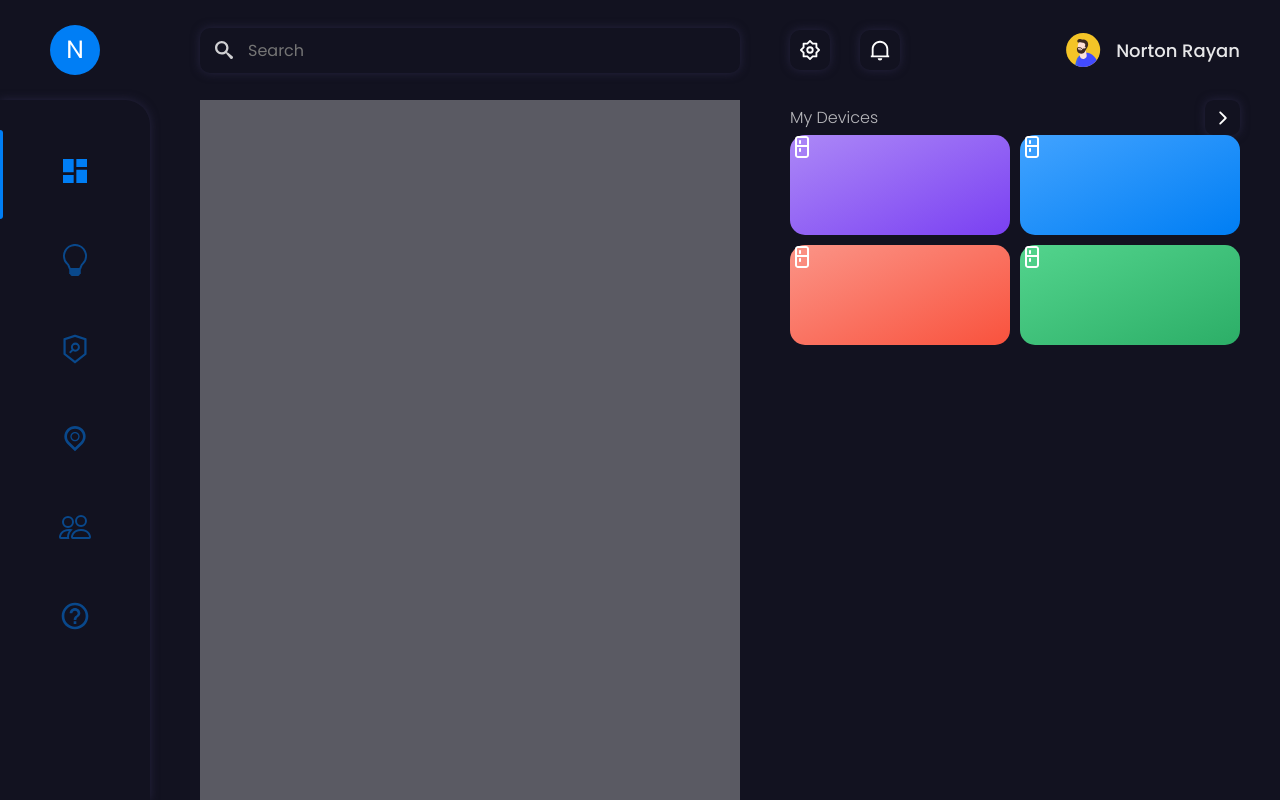
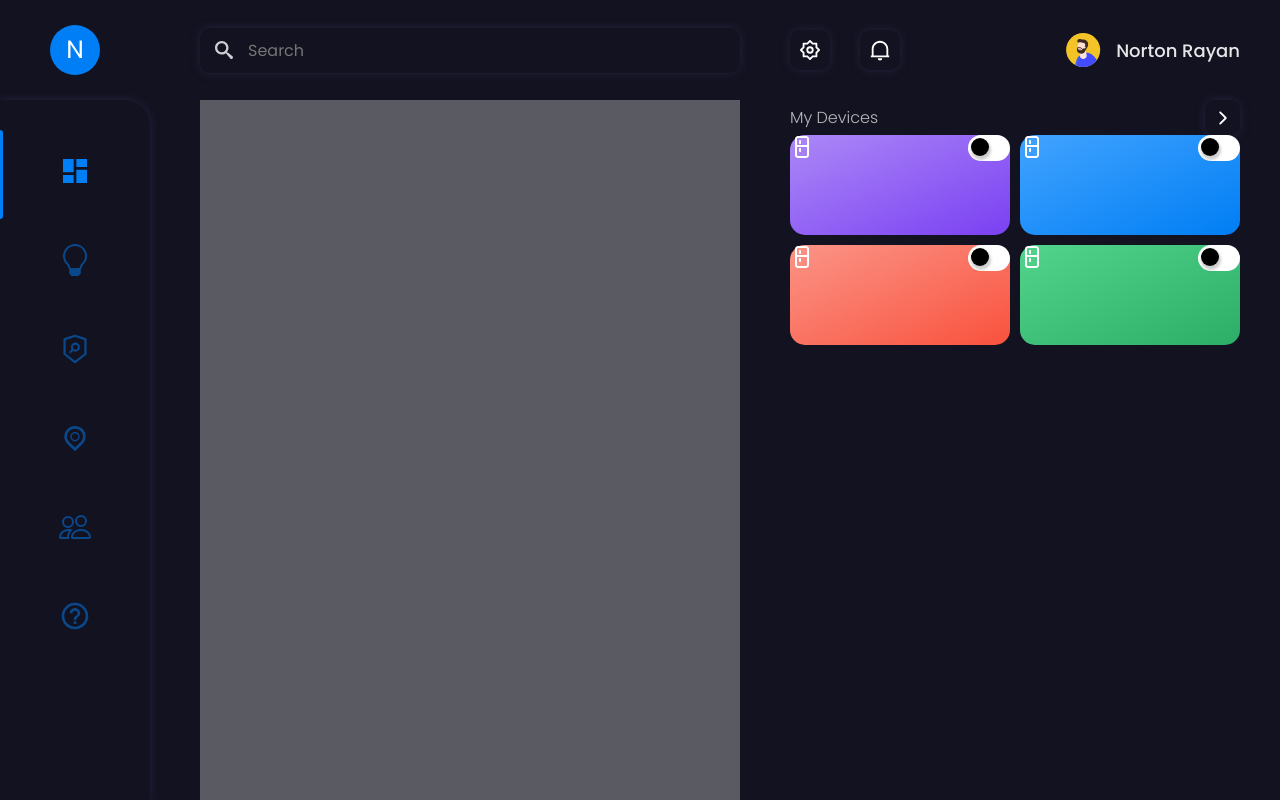
Before and after one commit to NRayan/SmartHomeDashboard, a React (Vite) app: page / in a window 1280 px wide. Built offline with nearby package versions, Linux system fonts and the light colour scheme.

Commit message:
feat: switch init

```diff
--- a/src/components/deviceToggler/index.tsx
+++ b/src/components/deviceToggler/index.tsx
@@ -1,18 +1,19 @@
 import { IconType } from "react-icons/lib";
 import { Container, Header } from "./styles";
-
+import { Switch } from "../";
 
 type props = {
 	gridArea: string;
 	color: string;
-	Icon:IconType
+	Icon: IconType
 }
 
-export function DeviceToggler({ gridArea, color,Icon }: props) {
+export function DeviceToggler({ gridArea, color, Icon }: props) {
 	return (
 		<Container gridArea={gridArea} color={color}>
 			<Header>
-				<Icon size={24} color="#FFF"/>
+				<Icon size={24} color="#FFF" />
+				<Switch color={color} />
 			</Header>
 		</Container>
 	);
--- a/src/components/index.tsx
+++ b/src/components/index.tsx
@@ -8,4 +8,5 @@ export { MenuButton } from "./menuButton";
 export { MoreButton } from "./moreButton";
 export { PageGrid } from "./pageGrid";
 export { SearchBar } from "./searchBar";
+export { Switch } from "./switch";
 export { Toolbar } from "./toolbar";
--- /dev/null
+++ b/src/components/switch/index.tsx
@@ -0,0 +1,20 @@
+import { CheckBox, CheckBoxLabel, CheckBoxWrapper } from "./styles";
+
+type props =
+	{
+		color: string;
+	}
+
+export function Switch({ color }: props) {
+	return (
+		<CheckBoxWrapper>
+			<CheckBox color={color} id="checkbox" type="checkbox" />
+			<CheckBoxLabel htmlFor="checkbox" />
+		</CheckBoxWrapper>
+	);
+}
+
+{/* <div class="switch__container">
+  <input id="switch-shadow" class="switch switch--shadow" type="checkbox">
+  <label for="switch-shadow"></label>
+</div> */}
--- /dev/null
+++ b/src/components/switch/styles.ts
@@ -0,0 +1,52 @@
+import styled from "styled-components";
+
+type props =
+    {
+        color: string;
+    }
+
+export const CheckBoxWrapper = styled.div`
+  position: relative;
+`;
+
+export const CheckBoxLabel = styled.label`
+  position: absolute;
+  top: 0;
+  left: 0;
+  width: 42px;
+  height: 26px;
+  border-radius: 15px;
+  background: #fff;
+  cursor: pointer;
+  &::after {
+    content: "";
+    display: block;
+    border-radius: 50%;
+    width: 18px;
+    height: 18px;
+    margin: 3px;
+    background: black;
+    box-shadow: 1px 3px 3px 1px rgba(0, 0, 0, 0.2);
+    transition: 0.2s;
+  }
+`;
+
+export const CheckBox = styled.input<props>`
+  opacity: 0;
+  z-index: 1;
+  border-radius: 15px;
+  width: 42px;
+  height: 26px;
+  &:checked + ${CheckBoxLabel} {
+    background: #fff;
+    &::after {
+      content: "";
+      display: block;
+      border-radius: 50%;
+      width: 18px;
+      height: 18px;
+      margin-left: 21px;
+      transition: 0.2s;
+    }
+  }
+`;
```
Also changed, not shown: 1 other file (tests, documents, lock files or other folders).
